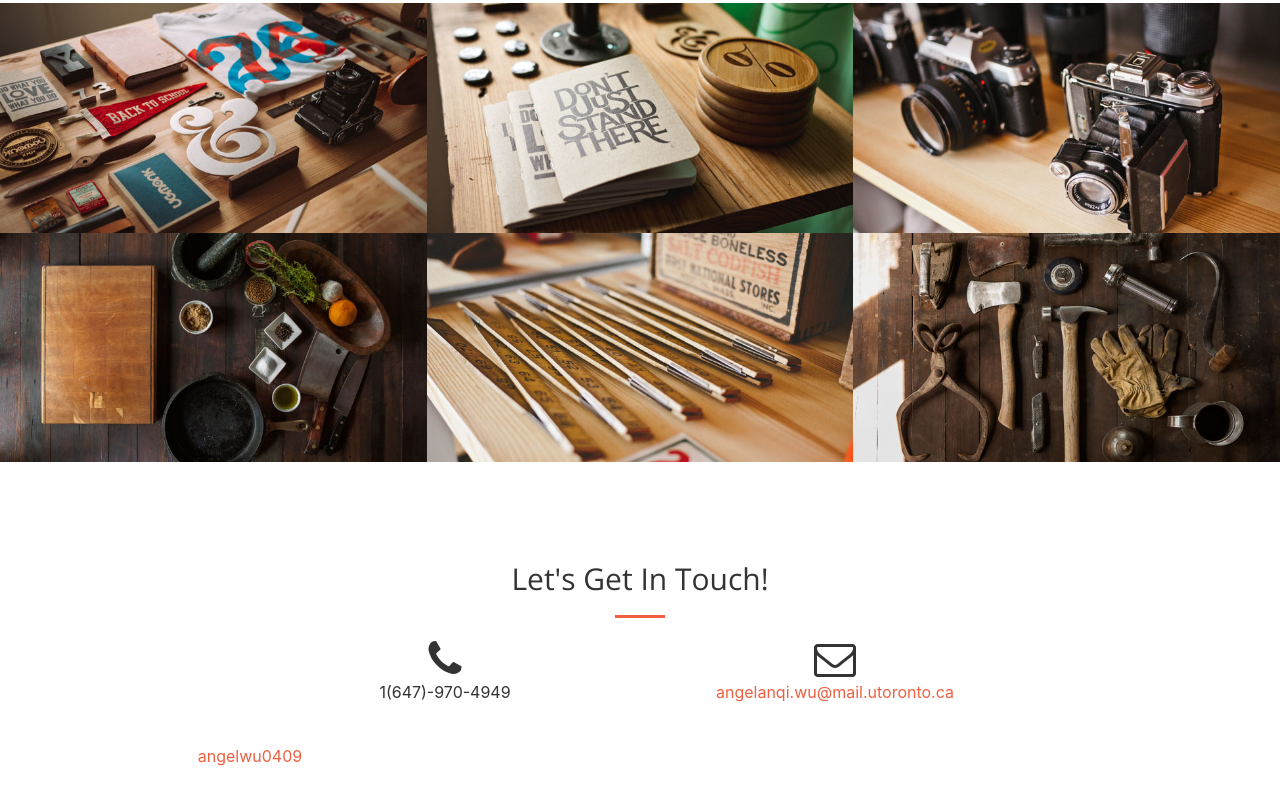
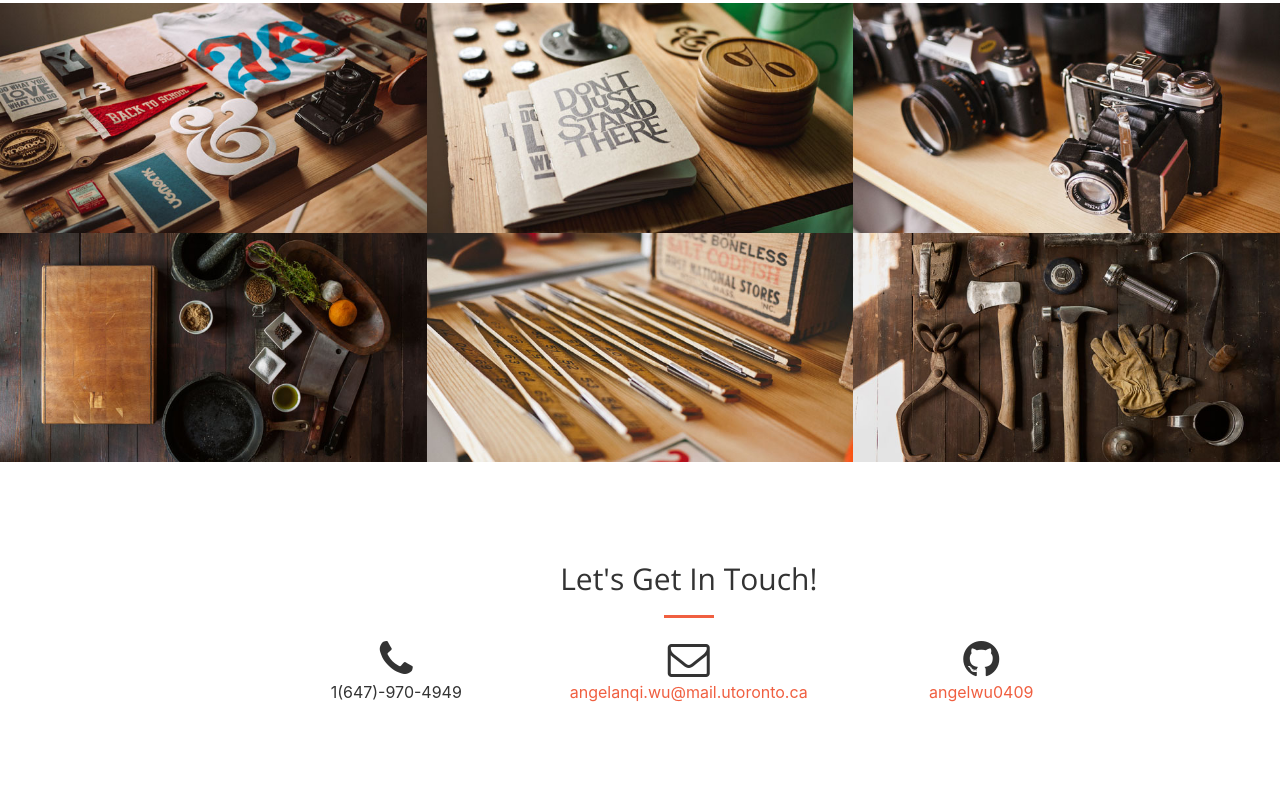
Before and after one commit to angelwu0409/angelwu0409.github.io, a website: page index.html in a window 1280 px wide. Shown: the part 1493-2297 px from the top of the page. Drawn offline with nearby package versions, Linux system fonts and the light colour scheme.

Commit message:
modified button at the end of the page

```diff
--- a/index.html
+++ b/index.html
@@ -294,20 +294,20 @@
     <section id="contact">
         <div class="container">
             <div class="row">
-                <div class="col-lg-8 col-lg-offset-2 text-center">
+                <div class="col-lg-9 col-lg-offset-2 text-center">
                     <h2 class="section-heading">Let's Get In Touch!</h2>
                     <hr class="primary">
                 </div>
-                <div class="col-lg-4 col-lg-offset-2 text-center">
+                <div class="col-lg-3 col-lg-offset-2 text-center">
                     <i class="fa fa-phone fa-3x sr-contact"></i>
                     <p>1(647)-970-4949</p>
                 </div>
-                <div class="col-lg-4 text-center">
+                <div class="col-lg-3 text-center">
                     <i class="fa fa-envelope-o fa-3x sr-contact"></i>
                     <p><a href="mailto:angelanqi.wu@ymail.utoronto.ca">angelanqi.wu@mail.utoronto.ca</a></p>
                 </div>
-                <div class="col-lg-4 text-center">
-                    <i class="fa fa-github-o fa-3x sr-contact"></i>
+                <div class="col-lg-3 text-center">
+                    <i class="fa fa-github fa-3x sr-contact"></i>
                     <p><a href="https://github.com/angelwu0409">angelwu0409</a></p>
                 </div>
             </div>
```
